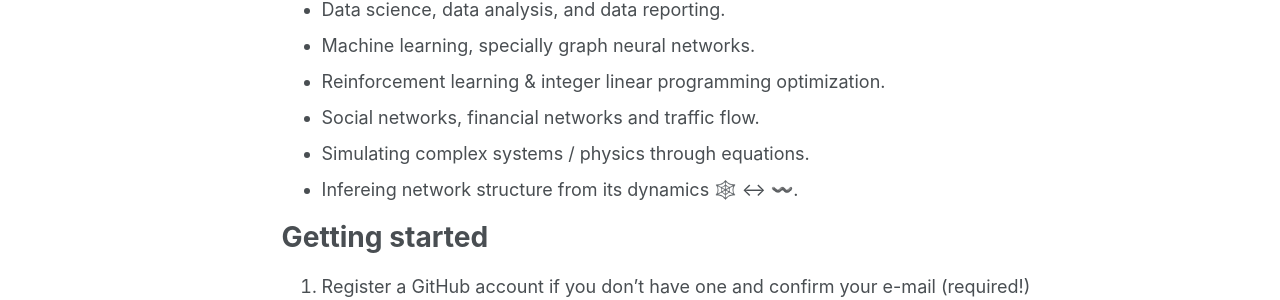
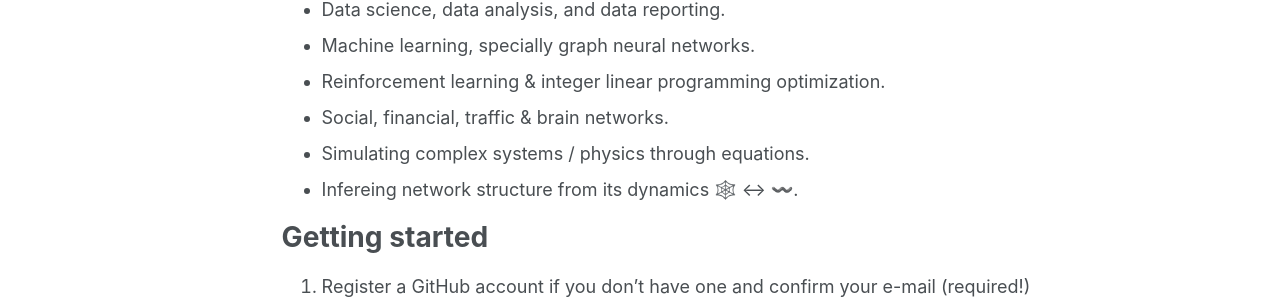
Before and after one commit to kryogenica/CV, a Jekyll site: the page built from _pages/about.md, in a window 1280 px wide and 900 px high. Shown: the part 293-593 px from the top of the window. Built offline with Jekyll 4.4.1, drawn with Linux system fonts in a browser that asks for light colours.

Commit message:
Update about.md

```diff
--- a/_pages/about.md
+++ b/_pages/about.md
@@ -14,7 +14,7 @@ Research Interests
 * Data science, data analysis, and data reporting.
 * Machine learning, specially graph neural networks.
 * Reinforcement learning & integer linear programming optimization.
-* Social networks, financial networks and traffic flow.
+* Social, financial, traffic & brain networks.
 * Simulating complex systems / physics through equations.
 * Infereing network structure from its dynamics 🕸️ &harr; 〰️.
 
```
